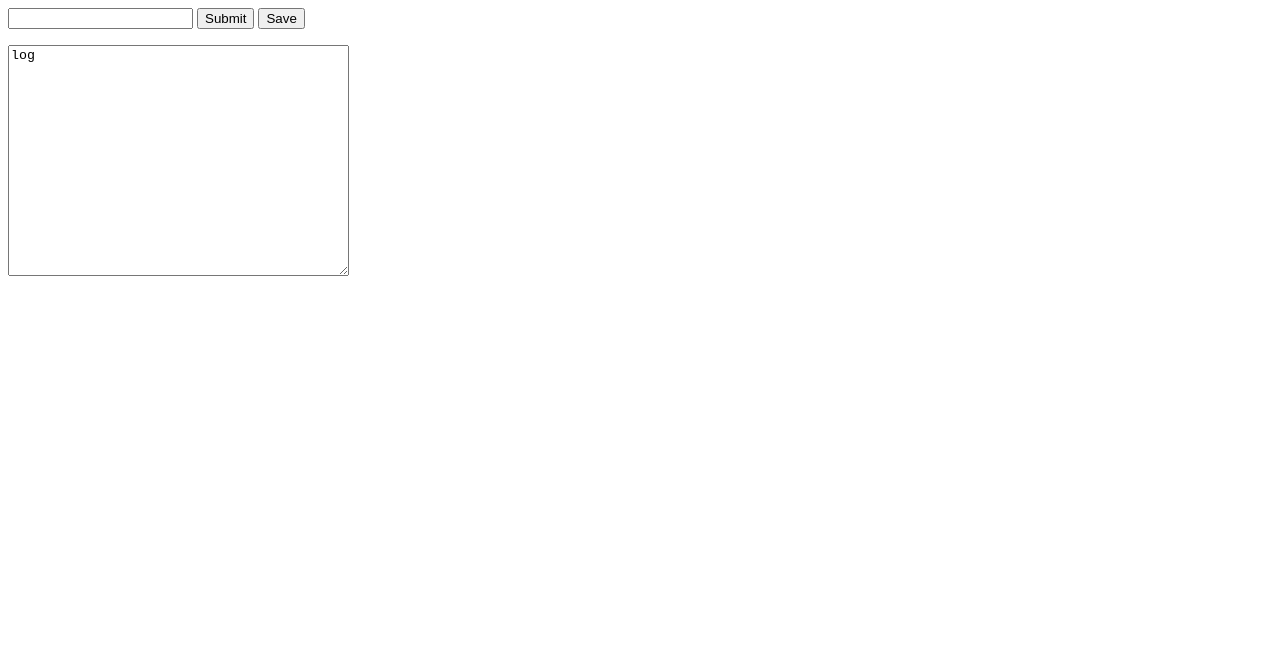
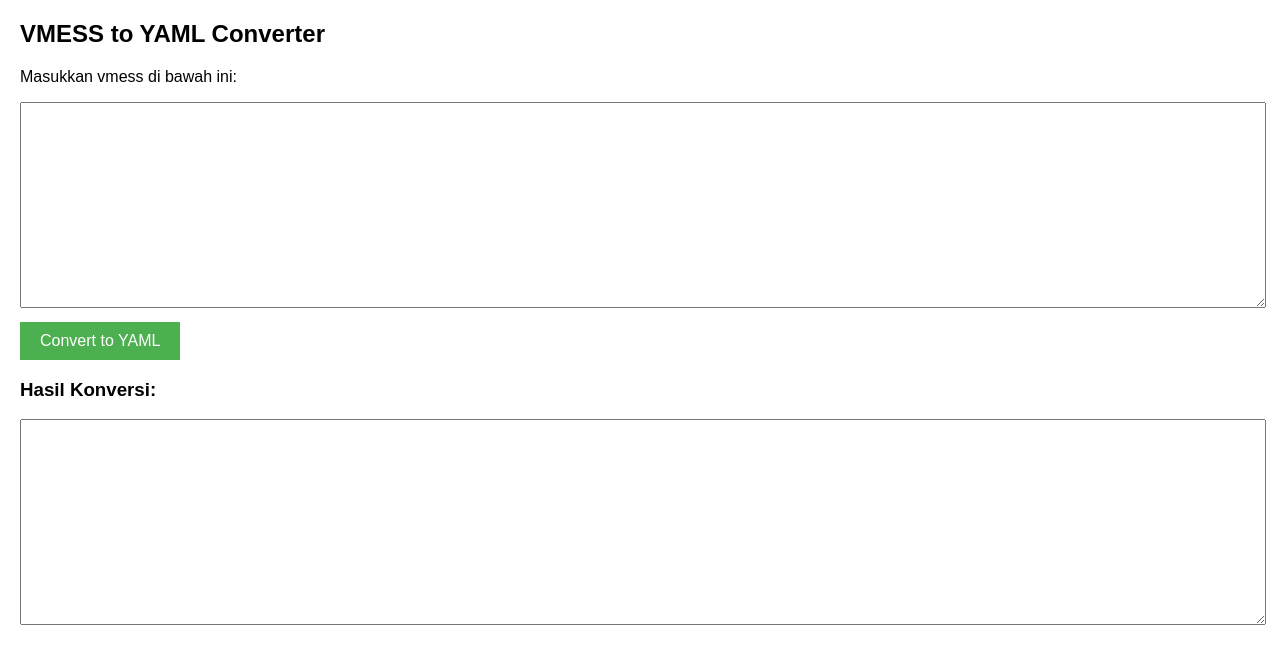
Before and after one commit to reokadhafi/clashconfig.github.io, a plain HTML site: page index.html in a window 1280 px wide. Drawn offline with Linux system fonts and the light colour scheme.

Commit message:
Update index.html

```diff
--- a/index.html
+++ b/index.html
@@ -1,16 +1,82 @@
 <!DOCTYPE html>
-<html>
+<html lang="en">
 <head>
-	<title>Reo_generate</title>
-  <script src="js/v2ray.js"></script>
+    <meta charset="UTF-8">
+    <meta name="viewport" content="width=device-width, initial-scale=1.0">
+    <title>VMESS to YAML Converter</title>
+    <style>
+        body {
+            font-family: Arial, sans-serif;
+            margin: 20px;
+        }
+        textarea {
+            width: 100%;
+            height: 200px;
+            margin-bottom: 10px;
+        }
+        button {
+            padding: 10px 20px;
+            font-size: 16px;
+            background-color: #4CAF50;
+            color: white;
+            border: none;
+            cursor: pointer;
+        }
+        button:hover {
+            background-color: #45a049;
+        }
+    </style>
 </head>
 <body>
-	<form onsubmit="return false">
-        <input type="text" id="akun" onchange="parserv2ray()"/>
-        <button type="submit" onclick="parserv2ray()" >Submit</button>
-        <button onclick="tombol_save()">Save</button>
-	</form>
-	<p id="hasil"></p>
-	<textarea id="boxlog" name="log" rows="15" cols="40">log</textarea>
+
+<h2>VMESS to YAML Converter</h2>
+<p>Masukkan vmess di bawah ini:</p>
+
+<textarea id="vmessInput"></textarea>
+<button onclick="convertToYAML()">Convert to YAML</button>
+<br>
+<h3>Hasil Konversi:</h3>
+<textarea id="yamlOutput" readonly></textarea>
+
+<script>
+    function convertToYAML() {
+        var vmessInput = document.getElementById("vmessInput").value.trim();
+        var vmessArray = vmessInput.split('\n');
+        var yamlOutput = "proxies:\n";
+        vmessArray.forEach(function(line) {
+            if (line.trim() !== "") {
+                var vmessData = parseVmess(line.trim());
+                if (vmessData !== null) {
+                    yamlOutput += "  - name: " + vmessData.add + "\n";
+                    yamlOutput += "    type: vmess\n";
+                    yamlOutput += "    server: " + vmessData.add + "\n";
+                    yamlOutput += "    port: " + vmessData.port + "\n";
+                    yamlOutput += "    uuid: " + vmessData.id + "\n";
+                    yamlOutput += "    alterId: " + vmessData.aid + "\n";
+                    yamlOutput += "    cipher: auto\n";
+                    yamlOutput += "    tls: true\n";
+                    yamlOutput += "    skip-cert-verify: true\n";
+                    yamlOutput += "    servername: " + vmessData.host + "\n";
+                    yamlOutput += "    network: " + vmessData.net + "\n";
+                    yamlOutput += "    grpc-opts:" + "\n";
+                    yamlOutput += "      grpc-service-name: " + vmessData.path + "\n";
+                    yamlOutput += "    udp: true\n";
+                }
+            }
+        });
+        document.getElementById("yamlOutput").value = yamlOutput;
+    }
+
+    function parseVmess(vmess) {
+        try {
+            var decoded = atob(vmess.split("://")[1]);
+            return JSON.parse(decoded);
+        } catch (error) {
+            console.error("Failed to parse Vmess:", error);
+            return null;
+        }
+    }
+</script>
+
 </body>
 </html>
```
